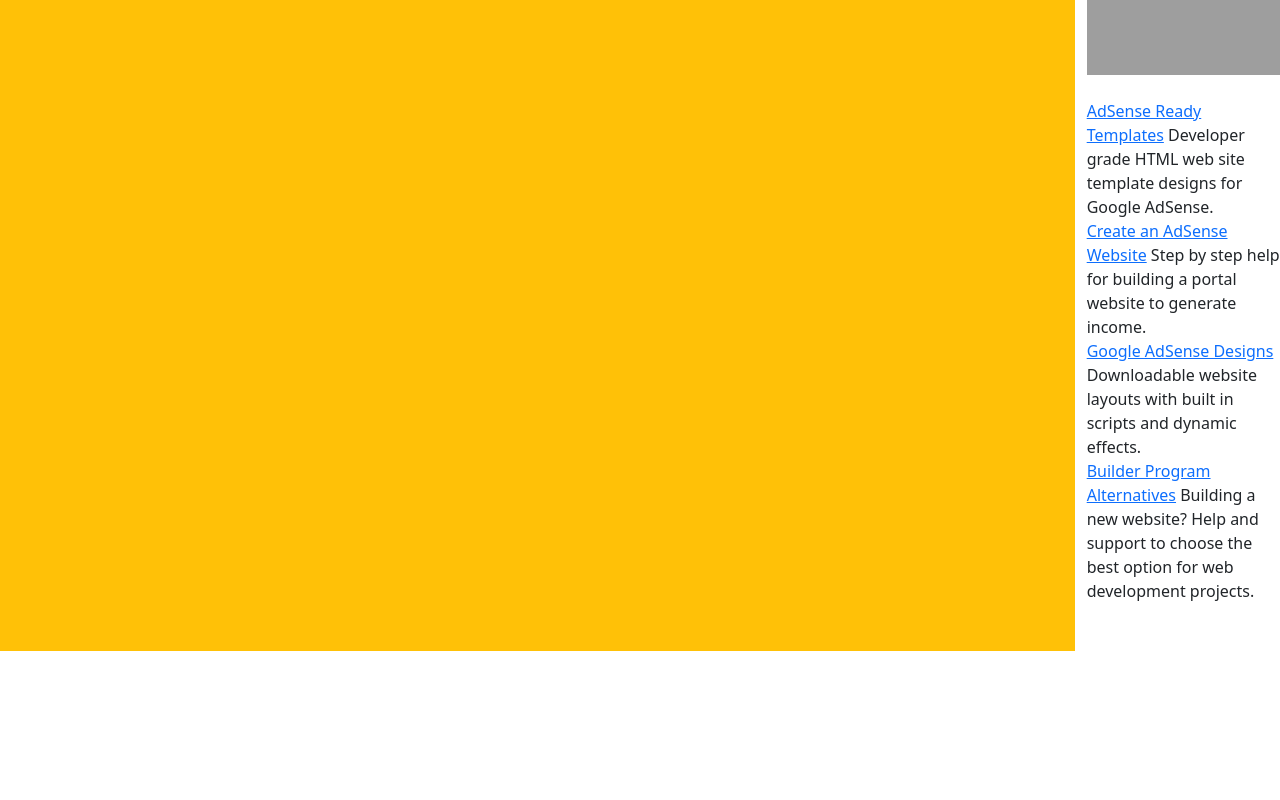
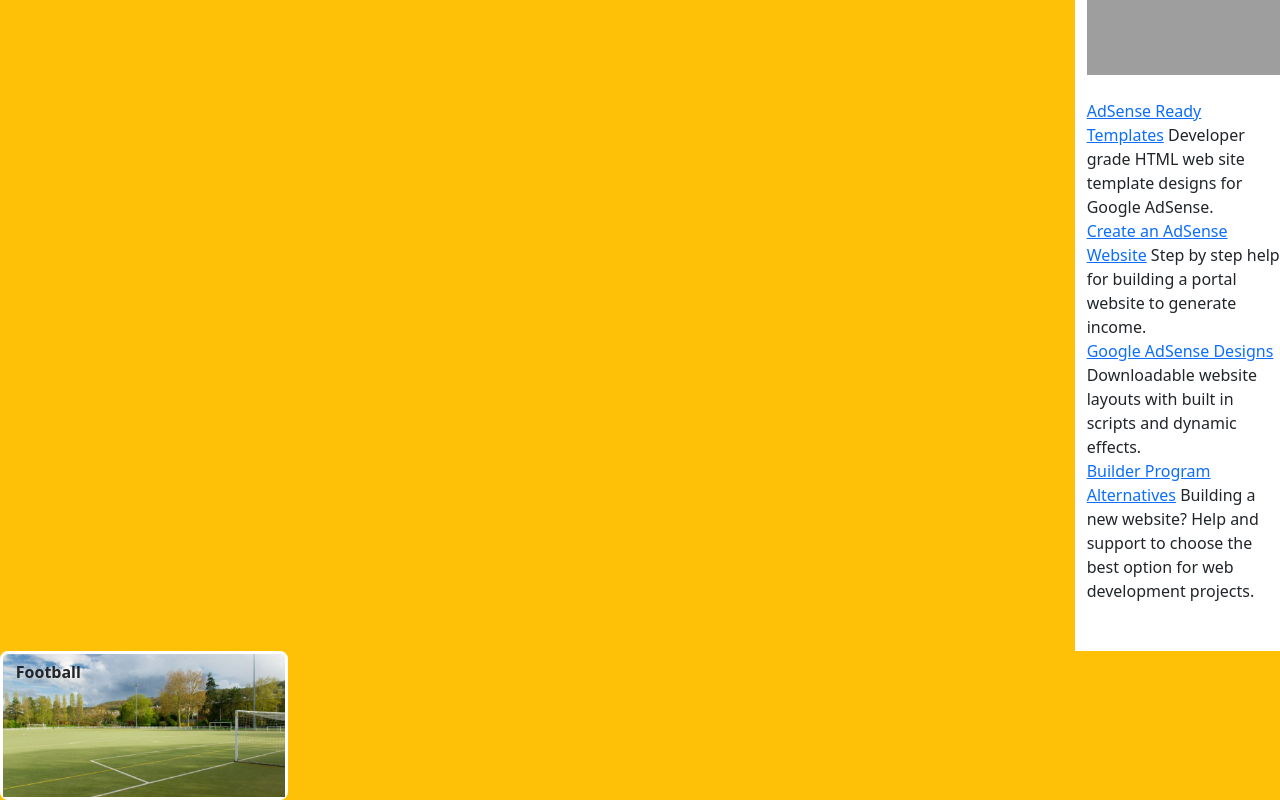
Before and after one commit to hassankh0/malaaebna-front, an Angular app: page / in a window 1280 px wide. Shown: the part 485-1285 px from the top of the page. Before the commit the page ends 1136 px from the top, so only its background shows below. Built offline with nearby package versions, Linux system fonts and the light colour scheme; grey boxes are pictures that could not be loaded.

Commit message:
card-item-template

```diff
--- a/src/app/components/cards-list/card-item/card-item.component.css
+++ b/src/app/components/cards-list/card-item/card-item.component.css
@@ -0,0 +1,11 @@
+.top-left {
+  position: absolute;
+  top: 0.4rem;
+  left: 0.8rem;
+  font-family:system-ui, -apple-system, BlinkMacSystemFont, 'Segoe UI', Roboto, Oxygen, Ubuntu, Cantarell, 'Open Sans', 'Helvetica Neue', sans-serif;
+  }
+.card{
+  border-width: 0.2rem;
+  border-color: white;
+  border-radius: 0.5rem;
+}
--- a/src/app/components/cards-list/card-item/card-item.component.html
+++ b/src/app/components/cards-list/card-item/card-item.component.html
@@ -1 +1,4 @@
-<p>card-item works!</p>
+<div class="card" style="width: 18rem;">
+  <div class="top-left"><b>Football</b></div>
+  <img class="card-img-top" src="../../../../assets/foot.png" alt="Card image cap">
+</div>
--- a/src/app/pages/home/home.component.html
+++ b/src/app/pages/home/home.component.html
@@ -3,5 +3,6 @@
       <app-search-bar class="col"></app-search-bar>
       <app-ads-nav class="col-lg-2" ></app-ads-nav>
     </div>
+    <app-card-item></app-card-item>
 
 </body>
```
Also changed, not shown: src/assets/foot.png (added), 1 other file (tests, documents, lock files or other folders).
